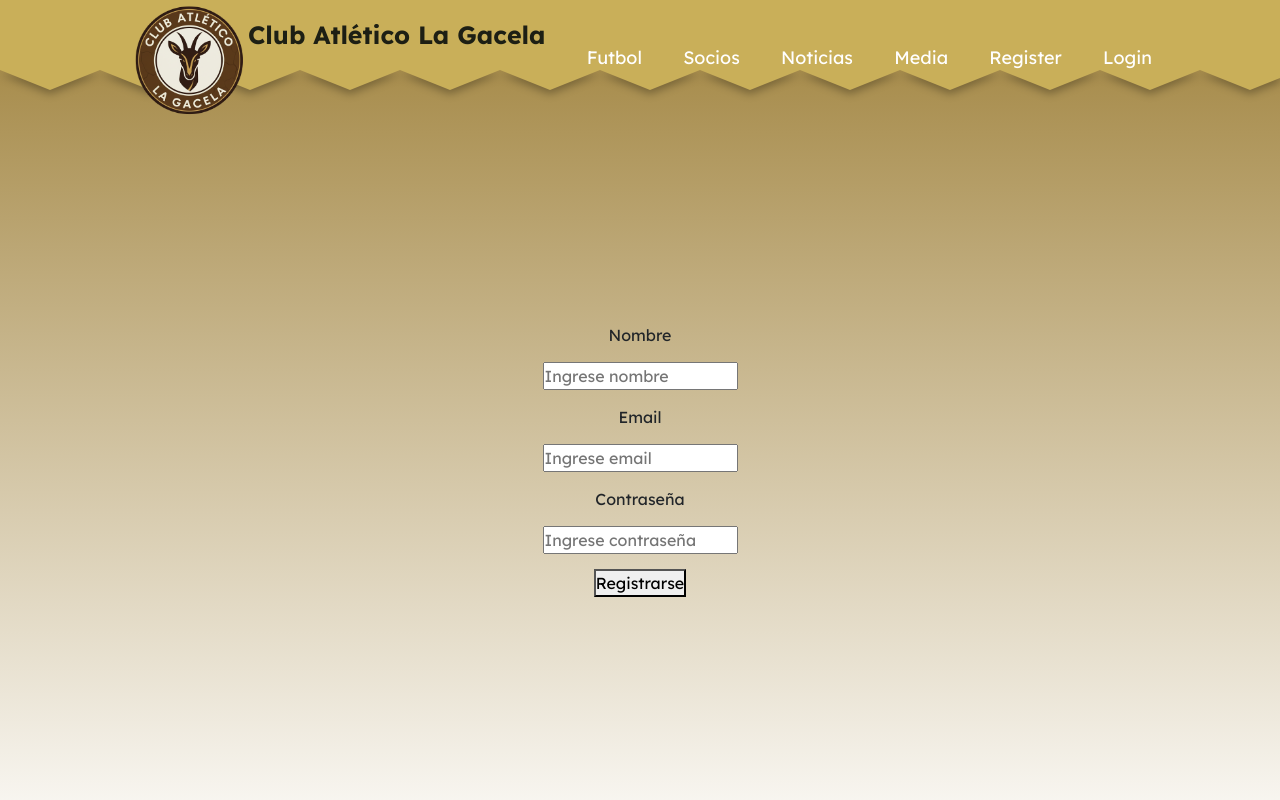
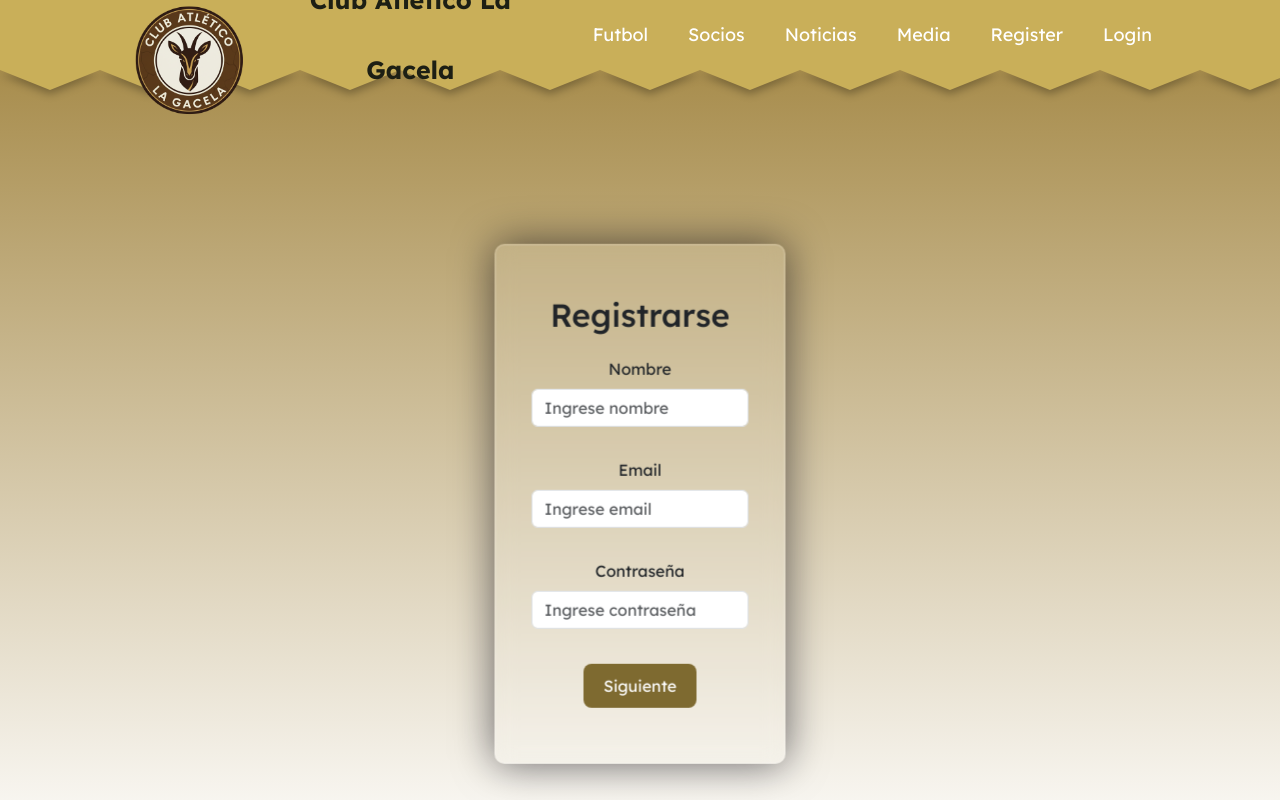
Before and after one commit to bernioviedo/TP-Club, a React (Vite) app in the folder client/club-frontend/: page /register in a window 1280 px wide. Shown: the top 800 px of the page. Built offline with nearby package versions, Linux system fonts and the light colour scheme; no server answers.

Commit message:
estilos del register y arreglo de navbar

```diff
--- a/client/club-frontend/src/App.css
+++ b/client/club-frontend/src/App.css
@@ -6,6 +6,7 @@
   display: flex;
   flex-direction: column;
   min-height: 100vh;
+  background-color: #c9af59;
 }
 
 .main-content {
--- a/client/club-frontend/src/components/Navbar/Navbar.css
+++ b/client/club-frontend/src/components/Navbar/Navbar.css
@@ -50,8 +50,17 @@
     display: flex;
     align-items: center;
     flex-shrink: 0;
-    margin-right: 0px; /* Espacio entre escudo y logo */
-     margin-top: 50px;
+    margin-right: 20px; /* Espacio entre escudo y logo */
+    margin-top: 50px;
+}
+
+.header,
+.left-section,
+.logo,
+.navbar,
+.navbar button {
+    height: 70px;
+    align-items: center;
 }
 
 .escudo img {
--- a/client/club-frontend/src/components/Navbar/Navbar.jsx
+++ b/client/club-frontend/src/components/Navbar/Navbar.jsx
@@ -58,7 +58,7 @@ export default function Navbar() {
       >
     <div className=' spikes-shadow'></div>
     <div className=' spikes '></div>
-  <header className='header'>
+    <header className='header'>
 
        <div className='left-section'>
       <div className='escudo'>
--- /dev/null
+++ b/client/club-frontend/src/pages/Register.css
@@ -0,0 +1,38 @@
+.user-forms form{
+  display: flex;
+  flex-direction: column;
+  align-items: center;
+  gap: 15px;
+}
+
+.logbtn {
+  background-color: #7e6a30;
+  color: #ffffff;
+  border: none;
+  padding: 10px 20px;
+  text-align: center;
+  text-decoration: none;
+  display: inline-block;
+  font-size: 16px;
+  margin: 4px 2px;
+  cursor: pointer;
+  border-radius: 8px;
+}
+
+.logbtn:hover {
+  background-color: #d5c46c;
+  color: #fff;
+}
+
+.background-register{
+    background-color: rgba(255,255,255,0.13);
+    position: absolute;
+    transform: translate(-50%,-50%);
+    top: 63%;
+    left: 50%;
+    border-radius: 10px;
+    backdrop-filter: blur(10px);
+    border: 2px solid rgba(255,255,255,0.1);
+    box-shadow: 0 0 40px rgba(8,7,16,0.6);
+    padding: 50px 35px;
+}
--- a/client/club-frontend/src/pages/Register.jsx
+++ b/client/club-frontend/src/pages/Register.jsx
@@ -2,6 +2,8 @@ import { useState } from 'react'
 import axios from 'axios'
 import {toast} from 'react-hot-toast';
 import { useNavigate } from 'react-router-dom';
+import '../App.css'
+import '../pages/Register.css';
 
 export default function Register() {
     const navigate = useNavigate();
@@ -34,17 +36,22 @@ export default function Register() {
 
   return (
     <div className='main-content user-forms'>
-        <form onSubmit={registerUser}>
-            <label>Nombre</label>
-            <input type="text" placeholder='Ingrese nombre'  value={data.name} onChange={(e) => setData({...data, name: e.target.value})}/>
+        <form onSubmit={registerUser} className='background-register'>
+            <h2>Registrarse</h2>
+            <div className='mb-3'>
+            <label className='form-label' for="name" >Nombre</label>
+            <input  className='form-control' id="name" type="text" placeholder='Ingrese nombre'  value={data.name} onChange={(e) => setData({...data, name: e.target.value})}/>
+            </div>
+            <div className='mb-3'>
+            <label className='form-label' for="email" >Email</label>
+            <input className='form-control' type="email" id='email' placeholder='Ingrese email' value={data.email} onChange={(e) => setData({...data, email: e.target.value})}/>
+            </div>
+            <div className='mb-3'>
+            <label className='form-label' for="password">Contraseña</label>
+            <input className='form-control' type="password" id='password' placeholder='Ingrese contraseña' value={data.password} onChange={(e) => setData({...data, password: e.target.value})}/>
+            </div>
+            <button type='submit' class="btn logbtn">Siguiente</button>
 
-            <label>Email</label>
-            <input type="email" placeholder='Ingrese email' value={data.email} onChange={(e) => setData({...data, email: e.target.value})}/>
-
-            <label>Contraseña</label>
-            <input type="password" placeholder='Ingrese contraseña' value={data.password} onChange={(e) => setData({...data, password: e.target.value})}/>
-
-            <button type='submit'>Registrarse</button>
         </form>
     </div>
   )
```
